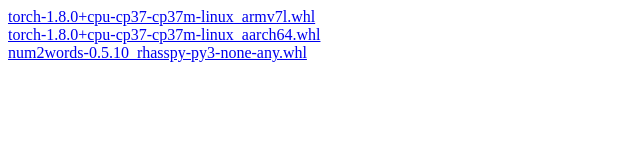
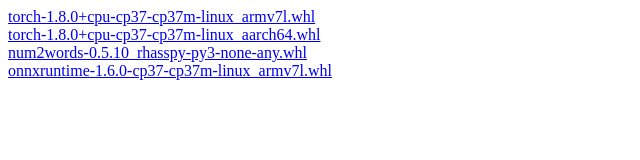
Before and after one commit to synesthesiam/prebuilt-apps, a plain HTML site: page index.html in a window 1280 px wide. Shown: the whole page, without its empty margins (0-640 px from the left). Drawn offline with Linux system fonts and the light colour scheme.

Commit message:
Update index.html
Add onnxruntime 1.6

```diff
--- a/index.html
+++ b/index.html
@@ -1,3 +1,4 @@
 <a href="https://github.com/synesthesiam/prebuilt-apps/releases/download/v1.0/torch-1.8.0+cpu-cp37-cp37m-linux_armv7l.whl">torch-1.8.0+cpu-cp37-cp37m-linux_armv7l.whl</a><br>
 <a href="https://github.com/synesthesiam/prebuilt-apps/releases/download/v1.0/torch-1.8.0+cpu-cp37-cp37m-linux_aarch64.whl">torch-1.8.0+cpu-cp37-cp37m-linux_aarch64.whl</a><br>
 <a href="https://github.com/synesthesiam/prebuilt-apps/releases/download/v1.0/num2words-0.5.10_rhasspy-py3-none-any.whl">num2words-0.5.10_rhasspy-py3-none-any.whl</a><br>
+<a href="https://github.com/synesthesiam/prebuilt-apps/releases/download/v1.0/onnxruntime-1.6.0-cp37-cp37m-linux_armv7l.whl">onnxruntime-1.6.0-cp37-cp37m-linux_armv7l.whl</a><br>
```
